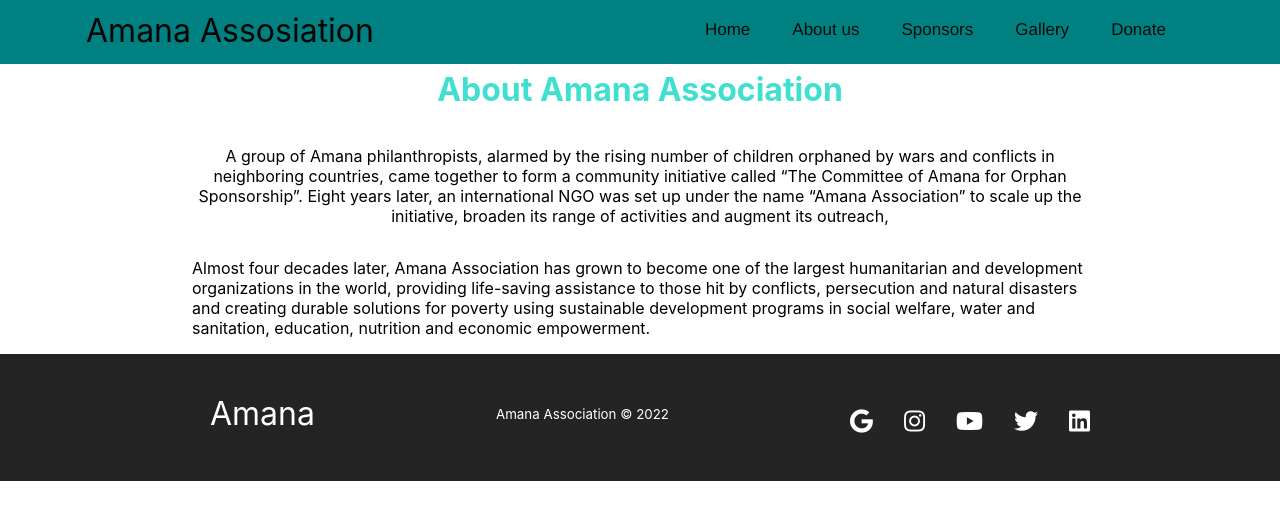
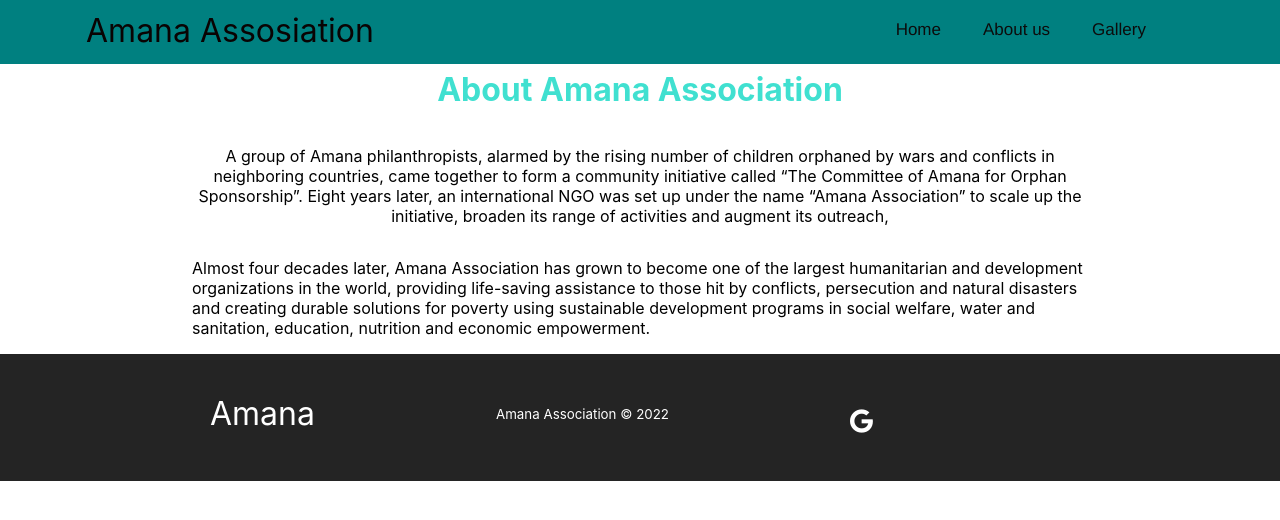
Before and after one commit to selehadin-cyber/Amana, a React (Create React App) app: page /aboutus in a window 1280 px wide. Shown: the top 520 px of the page. Built offline with nearby package versions, Linux system fonts and the light colour scheme.

Commit message:
deleted empty pages and unrelated links

```diff
--- a/src/components/Footer.js
+++ b/src/components/Footer.js
@@ -1,6 +1,5 @@
 import React from 'react'
 import "./Footer.css"
-import { Button } from './Button';
 import { Link } from 'react-router-dom';
 
 function Footer() {
@@ -17,44 +16,16 @@ function Footer() {
           <div class='social-icons'>
             <a
               class='social-icon-link facebook'
-              href='/'
+              href='amaanaassociation12@gmail.com'
               target='_blank'
               aria-label='Facebook'
             >
               <i class='fab fa-google' />
             </a>
-            <a
-              class='social-icon-link gmail'
-              href='https://instagram.com/gokpusutakimi?utm_medium=copy_link'
-              target='_blank'
-              aria-label='Gmail'
-            >
-              <i class='fab fa-instagram' />
-            </a>
-            <a
-              class='social-icon-link youtube'
-              href='https://www.youtube.com/channel/UCX-49bmcc_xlh9TGjuz1neg'
-              target='_blank'
-              aria-label='Youtube'
-            >
-              <i class='fab fa-youtube' />
-            </a>
-            <a
-              class='social-icon-link twitter'
-              href='https://twitter.com/gokpusu?s=08'
-              target='_blank'
-              aria-label='Twitter'
-            >
-              <i class='fab fa-twitter' />
-            </a>
-            <a
-              class='social-icon-link twitter'
-              href='https://www.linkedin.com/company/gokpusu-takimi'
-              target='_blank'
-              aria-label='LinkedIn'
-            >
-              <i class='fab fa-linkedin' />
-            </a>
+
+
+
+
             {/*<Link to="https://www.vecteezy.com/free-vector/green-background">Green Background Vectors by Vecteezy</Link>*/}
           </div>
         </div>
--- a/src/components/Navbar.css
+++ b/src/components/Navbar.css
@@ -208,7 +208,7 @@
       left: -100%;
       opacity: 1;
       transition: all 0.5s ease;
-      justify-content: start;
+      justify-content: flex-start;
       pointer-events: none;
     }
 
--- a/src/components/Navbar.js
+++ b/src/components/Navbar.js
@@ -45,11 +45,7 @@ function Navbar() {
                             About us
                         </Link>
                     </li>
-                    <li className="nav-item">
-                        <Link to="/takim" className="nav-links" onClick={closeMobileMenu}>
-                            Sponsors
-                        </Link>
-                    </li>
+
                     <li className="nav-item">
                         <Link to="/galeri" className="desktop-link" onClick={closeMobileMenu}>
                             Gallery
@@ -74,11 +70,7 @@ function Navbar() {
                             </ul>
                         </div>
                     </li>
-                    <li className="nav-item">
-                        <Link to="/duyuru" className="nav-links" onClick={closeMobileMenu}>
-                            Donate
-                        </Link>
-                    </li>
+
 
                 </ul>
 
```
